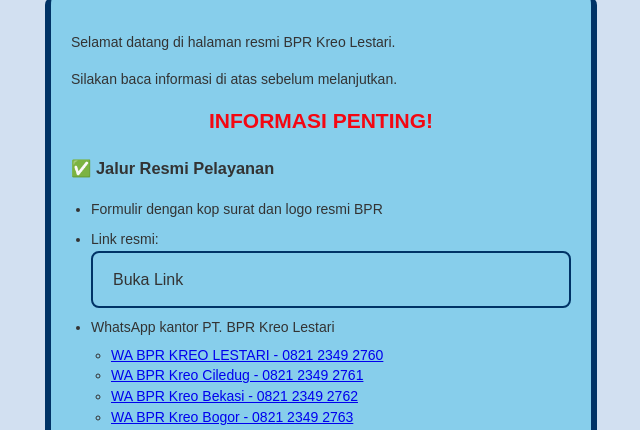
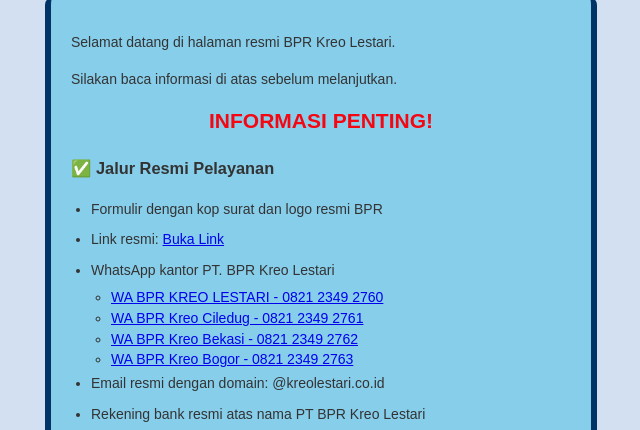
Before and after one commit to BudiSuryo/Klik-Lestari, a plain HTML site: page index.html in a window 1280 px wide. Shown: the part 350-780 px from the top of the page, without its empty margins (319-959 px from the left). Drawn offline with Linux system fonts and the light colour scheme.

Commit message:
Update index.html

```diff
--- a/index.html
+++ b/index.html
@@ -96,7 +96,7 @@
 <h3>✅ Jalur Resmi Pelayanan</h3>
 <ul>
 <li>Formulir dengan kop surat dan logo resmi BPR</li>
-<li>Link resmi:  <a href="#tombol-bawah" class="button">Buka Link</a></li>
+<li>Link resmi:  <a href="#tombol-bawah">Buka Link</a></li>
 <li>WhatsApp kantor PT. BPR Kreo Lestari</li>
       <ul class="wa-list">
       <li><a href="https://wa.me/6282123492760" target="_blank" rel="noopener noreferrer">WA BPR KREO LESTARI - 0821 2349 2760</a></li>
```
